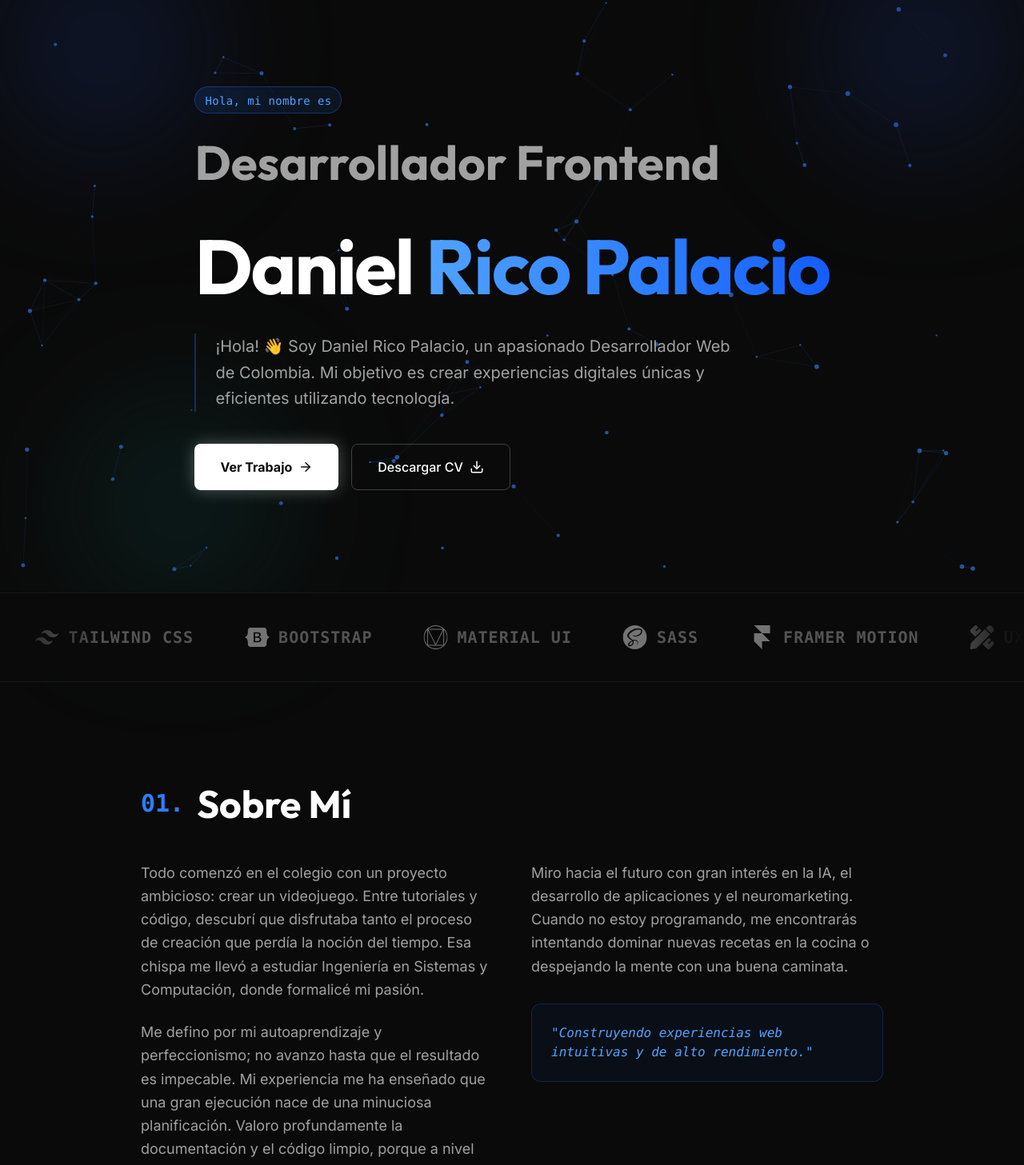
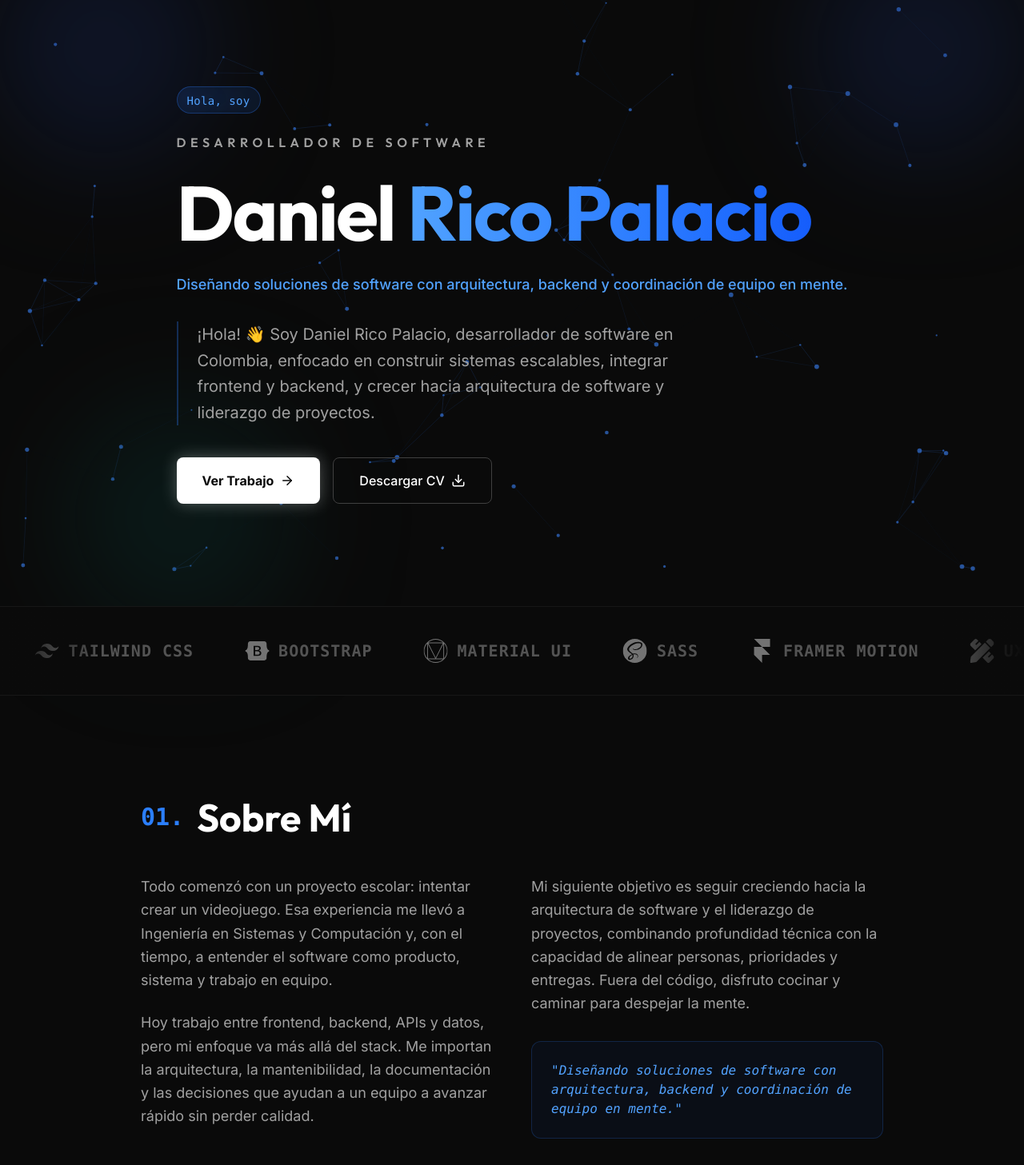
Before and after one commit to DaniRico987/portfolio-v3, a React (Vite) app: page /es in a window 1280 px wide. Shown: the part 84-1541 px from the top of the page at 80% size. Built offline with nearby package versions, Linux system fonts and the light colour scheme.

Commit message:
feat: update project descriptions and roles for clarity and consistency across the portfolio

```diff
--- a/src/components/Contact/Contact.tsx
+++ b/src/components/Contact/Contact.tsx
@@ -3,7 +3,7 @@ import { motion } from "framer-motion";
 import { useLanguage } from "../../context/LanguageContext";
 
 export function Contact() {
-  const { t } = useLanguage();
+  const { t, language } = useLanguage();
 
   return (
     <Section id="contact" centered className="py-32">
@@ -31,6 +31,12 @@ export function Contact() {
         >
           {t.contact.cta}
         </a>
+
+        <p className="mt-6 text-sm text-neutral-500">
+          {language === "es"
+            ? "Respuesta directa por correo."
+            : "Direct reply by email."}
+        </p>
       </motion.div>
     </Section>
   );
--- a/src/components/Hero/Hero.tsx
+++ b/src/components/Hero/Hero.tsx
@@ -28,9 +28,9 @@ const itemVariants: Variants = {
 };
 
 export function Hero() {
-  const { t, language } = useLanguage();
+  const { t } = useLanguage();
   const NAME = "Daniel Rico Palacio";
-  const heroHeading = language === "es" ? "Desarrollador Frontend" : "Frontend Developer";
+  const heroHeading = t.hero.role;
 
   return (
     <Section
@@ -60,14 +60,14 @@ export function Hero() {
           <motion.h1
             variants={itemVariants}
             aria-label={heroHeading}
-            className="text-4xl md:text-6xl font-bold text-neutral-400 mb-8 leading-tight"
+            className="text-sm md:text-base font-semibold uppercase tracking-[0.35em] text-neutral-400 mb-4"
           >
             {heroHeading}
           </motion.h1>
 
           <motion.h2
             variants={itemVariants}
-            className="text-6xl md:text-8xl font-bold tracking-tight text-white mb-6 leading-tight"
+            className="text-5xl md:text-8xl font-bold tracking-tight text-white mb-4 leading-tight"
           >
             {NAME.split(" ")[0]}{" "}
             <span className="text-gradient">
@@ -75,6 +75,12 @@ export function Hero() {
             </span>
           </motion.h2>
 
+          <motion.p
+            variants={itemVariants}
+            className="text-blue-400 font-medium text-base md:text-lg mb-8"
+          >
+            {t.hero.tagline}
+          </motion.p>
           <motion.p
             variants={itemVariants}
             className="text-neutral-400 text-lg md:text-xl leading-relaxed max-w-2xl mb-10 border-l-2 border-blue-500/30 pl-6"
--- a/src/components/seo/SEOHead.tsx
+++ b/src/components/seo/SEOHead.tsx
@@ -13,16 +13,16 @@ const FULL_NAME = "Daniel Rico Palacio";
 
 const meta = {
   es: {
-    title: `${FULL_NAME} | Desarrollador Frontend · React & TypeScript · Colombia`,
+    title: `${FULL_NAME} | Desarrollador de Software · Arquitectura · Liderazgo`,
     description:
-      "Desarrollador frontend colombiano especializado en React, TypeScript y experiencias de usuario rapidas y accesibles. Disponible para proyectos freelance desde Risaralda, Colombia.",
+      "Desarrollador de software colombiano enfocado en arquitectura de soluciones, desarrollo full-stack, APIs y liderazgo técnico. Disponible para proyectos y colaboración desde Risaralda, Colombia.",
     ogLocale: "es_CO",
     ogImage: `${DOMAIN}/og-image-es.png`,
   },
   en: {
-    title: `${FULL_NAME} | Frontend Developer · React & TypeScript · Colombia`,
+    title: `${FULL_NAME} | Software Developer · Architecture · Leadership`,
     description:
-      "Colombian frontend developer specialized in React, TypeScript and fast, accessible user experiences. Available for freelance projects from Risaralda, Colombia.",
+      "Colombian software developer focused on solution architecture, full-stack development, APIs, and technical leadership. Available for projects and collaboration from Risaralda, Colombia.",
     ogLocale: "en_US",
     ogImage: `${DOMAIN}/og-image-en.png`,
   },
@@ -65,5 +65,5 @@ export function SEOHead({
 
 // TODO: Crear public/og-image-es.png y public/og-image-en.png
 // Dimensiones requeridas: 1200×630 px
-// Texto sugerido ES: "Daniel Rico Palacio · Desarrollador Frontend"
-// Texto sugerido EN: "Daniel Rico Palacio · Frontend Developer"
+// Texto sugerido ES: "Daniel Rico Palacio · Desarrollador de Software"
+// Texto sugerido EN: "Daniel Rico Palacio · Software Developer"
--- a/src/components/seo/StructuredData.tsx
+++ b/src/components/seo/StructuredData.tsx
@@ -15,15 +15,22 @@ export function StructuredData({ lang }: StructuredDataProps) {
         "@id": `${DOMAIN}/#person`,
         name: "Daniel Rico Palacio",
         url: DOMAIN,
-        jobTitle: lang === "es" ? "Desarrollador Frontend" : "Frontend Developer",
+        jobTitle:
+          lang === "es" ? "Desarrollador de Software" : "Software Developer",
         knowsAbout: [
+          "Software Architecture",
+          "System Design",
+          "Technical Leadership",
           "React",
           "TypeScript",
           "Vite",
           "TailwindCSS",
           "Framer Motion",
           "Node.js",
+          "NestJS",
+          "Spring Boot",
           "REST APIs",
+          "Project Management",
           "Git",
         ],
         address: {
--- a/src/components/ui/Section.tsx
+++ b/src/components/ui/Section.tsx
@@ -1,6 +1,6 @@
 import type { ReactNode } from "react";
 
-import { cn } from "../../utils/cn"; // I'll need to create this utility or just inline it if simple
+import { cn } from "../../utils/cn";
 
 interface SectionProps {
   id: string;
--- a/src/data/index.ts
+++ b/src/data/index.ts
@@ -124,20 +124,21 @@ export const translations = {
       resume: "Resume",
     },
     hero: {
-      badge: "Hi, my name is",
+      badge: "Hi, I'm",
       role: "Software Developer",
-      tagline: "Building intuitive, high-performance web experiences.",
+      tagline:
+        "Designing software solutions with architecture, backend depth, and team coordination in mind.",
       about:
-        "Hello! 👋 I'm Daniel Rico Palacio, a passionate Web Developer from Colombia. My goal is to create unique and efficient digital experiences using technology.",
+        "Hello! 👋 I'm Daniel Rico Palacio, a software developer from Colombia focused on building scalable systems, integrating frontend and backend, and growing into a software architect and project leader.",
       cta_work: "View Work",
       cta_cv: "Download CV",
     },
     about: {
       title: "About Me",
       description: [
-        "My journey began with a high school passion project: attempting to build a video game. Getting lost in tutorials and lines of code, I realized I loved the process of creation and how fast time flew when I was programming. That spark led me to pursue Systems and Computing Engineering, where I found my true calling.",
-        "I pride myself on being a perfectionist with a plan. I don't just write code; I architect solutions. My experience has taught me that meticulous planning prevents poor performance. I believe software is a team sport—clean code and clear documentation are my standards because 'it works on my machine' isn't good enough for enterprise-grade applications.",
-        "Looking ahead, I'm steering my career toward the intersection of AI, App Development, and Neuromarketing. When I'm away from the keyboard, you'll find me trying to master the art of cooking or clearing my mind on a long walk.",
+        "My path started with a school project: trying to build a video game. That experience led me to Systems and Computing Engineering and, over time, to a broader view of software as a product, a system, and a team effort.",
+        "Today I work across frontend, backend, APIs, and data, but my focus is bigger than the stack itself. I care about architecture, maintainability, documentation, and decisions that help a team move faster without sacrificing quality.",
+        "My next step is to keep growing toward software architecture and project leadership, combining technical depth with the ability to align people, priorities, and delivery. Outside code, I enjoy cooking and long walks to reset my mind.",
       ],
       stats: {
         experience: "Years of Experience",
@@ -153,14 +154,14 @@ export const translations = {
           company: "NEXIFY S.A.S",
           period: "Oct 2024 - Mar 2025",
           description:
-            "Leading technical initiatives and full-stack development. Responsible for architectural decisions and ensuring data integrity with JSON and scalable backend solutions.",
+            "Led technical initiatives and full-stack development with a focus on architecture, data integrity, and scalable backend decisions. Helped guide implementation choices and team execution across the product.",
         },
         {
-          role: "Frontend Developer",
+          role: "Software Developer",
           company: "Universidad Tecnológica de Pereira",
           period: "Feb 2024 - Dec 2025",
           description:
-            "Focused on Front-End Development and User Experience (UX). Collaborating with cross-functional teams to deliver responsive and accessible web interfaces.",
+            "Built and maintained software solutions with cross-functional collaboration, spanning user interfaces, application logic, and delivery practices for responsive and accessible systems.",
         },
       ],
     },
@@ -190,7 +191,7 @@ export const translations = {
       ],
     },
     skills: {
-      title: "Technical Arsenal",
+      title: "Core Capabilities",
     },
     projects: {
       title: "Featured Projects",
@@ -207,7 +208,7 @@ export const translations = {
           title: "PaintTrack",
           status: "production",
           description:
-            "Web application for tracking painting projects. Demo Credentials: User: adminMaster | Pass: admin123",
+            "Web application for tracking painting projects, built with a clear data flow and a product mindset. Demo Credentials: User: adminMaster | Pass: admin123",
           tech: ["TypeScript", "React", "Vite"],
           github: "https://github.com/DaniRico987/painttrack",
           live: "https://painttrack-eight.vercel.app/",
@@ -216,7 +217,7 @@ export const translations = {
           title: "Sagittarius",
           status: "production",
           description:
-            "Real-time chat application with conversation management and instant messaging features.",
+            "Real-time chat application with conversation management, instant messaging, and backend-driven interaction patterns.",
           tech: ["TypeScript", "React", "Node.js", "SCSS"],
           github: "https://github.com/DaniRico987/sagittarius",
           live: "https://sagittarius-omega.vercel.app/",
@@ -225,7 +226,7 @@ export const translations = {
           title: "Product Management App",
           status: "project",
           description:
-            "Full-stack application for product management developed with Spring Boot (Backend) and Angular (Frontend).",
+            "Full-stack product management application designed with Spring Boot on the backend and Angular on the frontend, showing end-to-end architecture.",
           tech: ["Angular", "Spring Boot", "TypeScript", "Java"],
           github: "https://github.com/DaniRico987/SpringBoot---Angular",
           live: "#",
@@ -234,7 +235,7 @@ export const translations = {
           title: "CoffeeAura",
           status: "project",
           description:
-            "Project built to explore AI-assisted development by combining Lovable for design generation and Antigravity for implementation, while evaluating each step.",
+            "Project built to explore AI-assisted development, balancing design generation, implementation, and evaluation of the engineering process.",
           tech: ["TypeScript", "React", "Tailwind CSS"],
           github: "https://github.com/DaniRico987/coffeeAura",
           live: "https://coffee-aura.vercel.app/",
@@ -243,16 +244,16 @@ export const translations = {
           title: "Eolia",
           status: "recent",
           description:
-            "Concurrency and scheduling simulator for an Operating Systems course. Includes FIFO, Round Robin, SJF and priority scheduling, metrics, and a React + TypeScript UI with a Python backend.",
+            "Concurrency and scheduling simulator for an Operating Systems course, with algorithms, metrics, and a React + TypeScript UI paired with a Python backend.",
           tech: ["Python", "TypeScript", "React", "Vite"],
           github: "https://github.com/DaniRico987/eolia",
           live: "#",
         },
         {
           title: "Pitchme",
-          status: "recent",
+          status: "project",
           description:
-            "Upload your CV, paste the job offer, and find out what to improve to boost your chances. Work in progress.",
+            "Upload your CV, paste the job offer, and get improvement suggestions to boost your chances. Work in progress.",
           tech: ["TypeScript", "React", "Tailwind CSS"],
           github: "https://github.com/DaniRico987/pitchme",
           live: "https://pitchme-dr.vercel.app/",
@@ -260,11 +261,11 @@ export const translations = {
       ]),
     },
     contact: {
-      subtitle: "04. What's Next?",
-      title: "Get In Touch",
+      subtitle: "04. Let's Talk",
+      title: "Let's Build Something Useful",
       description:
-        "I'm currently looking for new opportunities, my inbox is always open. Whether you have a question or just want to say hi, I'll try my best to get back to you!",
-      cta: "Say Hello",
+        "If you're looking for a software developer who can think in systems, own features end-to-end, or help shape technical direction, I'm open to talking. Send me a message and I'll reply as soon as I can.",
+      cta: "Email Me",
     },
     footer: {
       built: "Built with React & Tailwind V4",
@@ -281,21 +282,21 @@ export const translations = {
       resume: "Currículum",
     },
     hero: {
-      badge: "Hola, mi nombre es",
+      badge: "Hola, soy",
       role: "Desarrollador de Software",
       tagline:
-        "Construyendo experiencias web intuitivas y de alto rendimiento.",
+        "Diseñando soluciones de software con arquitectura, backend y coordinación de equipo en mente.",
       about:
-        "¡Hola! 👋 Soy Daniel Rico Palacio, un apasionado Desarrollador Web de Colombia. Mi objetivo es crear experiencias digitales únicas y eficientes utilizando tecnología.",
+        "¡Hola! 👋 Soy Daniel Rico Palacio, desarrollador de software en Colombia, enfocado en construir sistemas escalables, integrar frontend y backend, y crecer hacia arquitectura de software y liderazgo de proyectos.",
       cta_work: "Ver Trabajo",
       cta_cv: "Descargar CV",
     },
     about: {
       title: "Sobre Mí",
       description: [
-        "Todo comenzó en el colegio con un proyecto ambicioso: crear un videojuego. Entre tutoriales y código, descubrí que disfrutaba tanto el proceso de creación que perdía la noción del tiempo. Esa chispa me llevó a estudiar Ingeniería en Sistemas y Computación, donde formalicé mi pasión.",
-        "Me defino por mi autoaprendizaje y perfeccionismo; no avanzo hasta que el resultado es impecable. Mi experiencia me ha enseñado que una gran ejecución nace de una minuciosa planificación. Valoro profundamente la documentación y el código limpio, porque a nivel empresarial el software debe ser comprensible para todo el equipo, no solo para su autor.",
-        "Miro hacia el futuro con gran interés en la IA, el desarrollo de aplicaciones y el neuromarketing. Cuando no estoy programando, me encontrarás intentando dominar nuevas recetas en la cocina o despejando la mente con una buena caminata.",
+        "Todo comenzó con un proyecto escolar: intentar crear un videojuego. Esa experiencia me llevó a Ingeniería en Sistemas y Computación y, con el tiempo, a entender el software como producto, sistema y trabajo en equipo.",
+        "Hoy trabajo entre frontend, backend, APIs y datos, pero mi enfoque va más allá del stack. Me importan la arquitectura, la mantenibilidad, la documentación y las decisiones que ayudan a un equipo a avanzar rápido sin perder calidad.",
+        "Mi siguiente objetivo es seguir creciendo hacia la arquitectura de software y el liderazgo de proyectos, combinando profundidad técnica con la capacidad de alinear personas, prioridades y entregas. Fuera del código, disfruto cocinar y caminar para despejar la mente.",
       ],
       stats: {
         experience: "Años de Experiencia",
@@ -311,14 +312,14 @@ export const translations = {
           company: "NEXIFY S.A.S",
           period: "Oct 2024 - Mar 2025",
           description:
-            "Liderando iniciativas técnicas y desarrollo full-stack. Responsable de decisiones arquitectónicas y asegurar la integridad de datos con JSON y soluciones backend escalables.",
+            "Lideré iniciativas técnicas y desarrollo full-stack con foco en arquitectura, integridad de datos y decisiones backend escalables. Acompañé la toma de decisiones de implementación y la ejecución del equipo en el producto.",
         },
         {
-          role: "Desarrollador Frontend",
+          role: "Desarrollador de Software",
           company: "Universidad Tecnológica de Pereira",
           period: "Feb 2024 - Dic 2025",
           description:
-            "Enfocado en Desarrollo Front-End y Experiencia de Usuario (UX). Colaborando con equipos multidisciplinarios para entregar interfaces web responsivas y accesibles.",
+            "Construí y mantuve soluciones de software con colaboración transversal, abarcando interfaces, lógica de aplicación y prácticas de entrega para sistemas responsivos y accesibles.",
         },
       ],
     },
@@ -349,7 +350,7 @@ export const translations = {
     },
 
     skills: {
-      title: "Arsenal Técnico",
+      title: "Habilidades Clave",
     },
     projects: {
       title: "Proyectos Destacados",
@@ -366,7 +367,7 @@ export const translations = {
           title: "PaintTrack",
           status: "production",
           description:
-            "Aplicación web para seguimiento de proyectos de pintura. Credenciales Demo: Usuario: adminMaster | Clave: admin123",
+            "Aplicación web para seguimiento de proyectos de pintura, construida con un flujo de datos claro y mentalidad de producto. Credenciales Demo: Usuario: adminMaster | Clave: admin123",
           tech: ["TypeScript", "React", "Vite"],
           github: "https://github.com/DaniRico987/painttrack",
           live: "https://painttrack-eight.vercel.app/",
@@ -375,7 +376,7 @@ export const translations = {
           title: "Sagittarius",
           status: "production",
           description:
-            "Aplicación de chat en tiempo real con gestión de conversaciones y mensajería instantánea.",
+            "Aplicación de chat en tiempo real con gestión de conversaciones, mensajería instantánea y patrones de interacción apoyados en backend.",
           tech: ["TypeScript", "React", "Node.js", "SCSS"],
           github: "https://github.com/DaniRico987/sagittarius",
           live: "https://sagittarius-omega.vercel.app/",
@@ -384,7 +385,7 @@ export const translations = {
           title: "App de Gestión de Productos",
           status: "project",
           description:
-            "Aplicación full-stack para gestión de productos desarrollada con Spring Boot (Backend) y Angular (Frontend).",
+            "Aplicación full-stack para gestión de productos diseñada con Spring Boot en backend y Angular en frontend, mostrando arquitectura de punta a punta.",
           tech: ["Angular", "Spring Boot", "TypeScript", "Java"],
           github: "https://github.com/DaniRico987/SpringBoot---Angular",
           live: "#"
@@ -393,7 +394,7 @@ export const translations = {
           title: "CoffeeAura",
           status: "project",
           description:
-            "Proyecto creado con la idea de aprender qué se podía hacer al mezclar Lovable para el diseño, Antigravity para la construcción y evaluando cada paso del proceso.",
+            "Proyecto creado para explorar desarrollo asistido por IA, equilibrando generación de diseño, implementación y evaluación del proceso de ingeniería.",
           tech: ["TypeScript", "React", "Tailwind CSS"],
           github: "https://github.com/DaniRico987/coffeeAura",
           live: "https://coffee-aura.vercel.app/",
@@ -402,16 +403,16 @@ export const translations = {
           title: "Eolia",
           status: "recent",
           description:
-            "Simulador de planificación y concurrencia para Sistemas Operativos. Incluye FIFO, Round Robin, SJF y prioridad, métricas y UI en React + TypeScript con backend en Python.",
+            "Simulador de planificación y concurrencia para Sistemas Operativos, con algoritmos, métricas y una UI en React + TypeScript conectada a un backend en Python.",
           tech: ["Python", "TypeScript", "React", "Vite"],
           github: "https://github.com/DaniRico987/eolia",
           live: "#",
         },
         {
           title: "Pitchme",
-          status: "recent",
+          status: "project",
           description:
-            "Sube tu CV, pega la oferta y descubre qué mejorar para tener más chances. Proyecto en desarrollo continuo.",
+            "Sube tu CV, pega la oferta y recibe sugerencias para mejorar tus opciones. Proyecto en desarrollo continuo.",
           tech: ["TypeScript", "React", "Tailwind CSS"],
           github: "https://github.com/DaniRico987/pitchme",
           live: "https://pitchme-dr.vercel.app/",
@@ -419,11 +420,11 @@ export const translations = {
       ]),
     },
     contact: {
-      subtitle: "04. ¿Qué sigue?",
-      title: "Contáctame",
+      subtitle: "04. Hablemos",
+      title: "Construyamos Algo Útil",
       description:
-        "Actualmente estoy buscando nuevas oportunidades, mi bandeja de entrada siempre está abierta. Ya sea que tengas una pregunta o solo quieras saludar, ¡haré todo lo posible por responderte!",
-      cta: "Saludar",
+        "Si buscas un desarrollador de software que piense en sistemas, lleve funciones de principio a fin o ayude a definir la dirección técnica, estoy abierto a conversar. Escríbeme y te responderé lo antes posible.",
+      cta: "Escríbeme",
     },
     footer: {
       built: "Construido con React y Tailwind V4",
```
Also changed, not shown: public/site.webmanifest.
